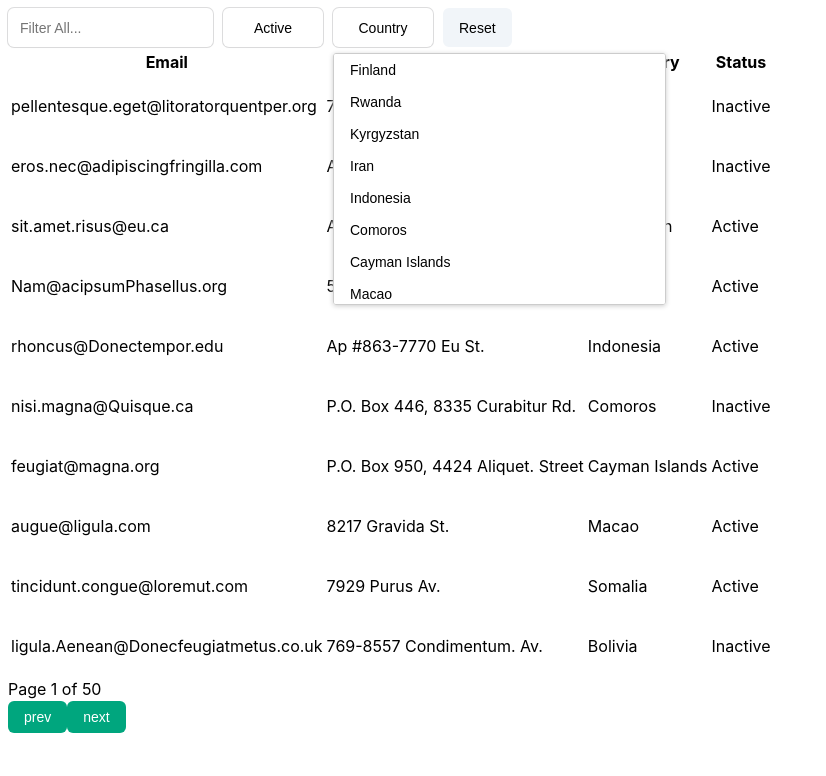
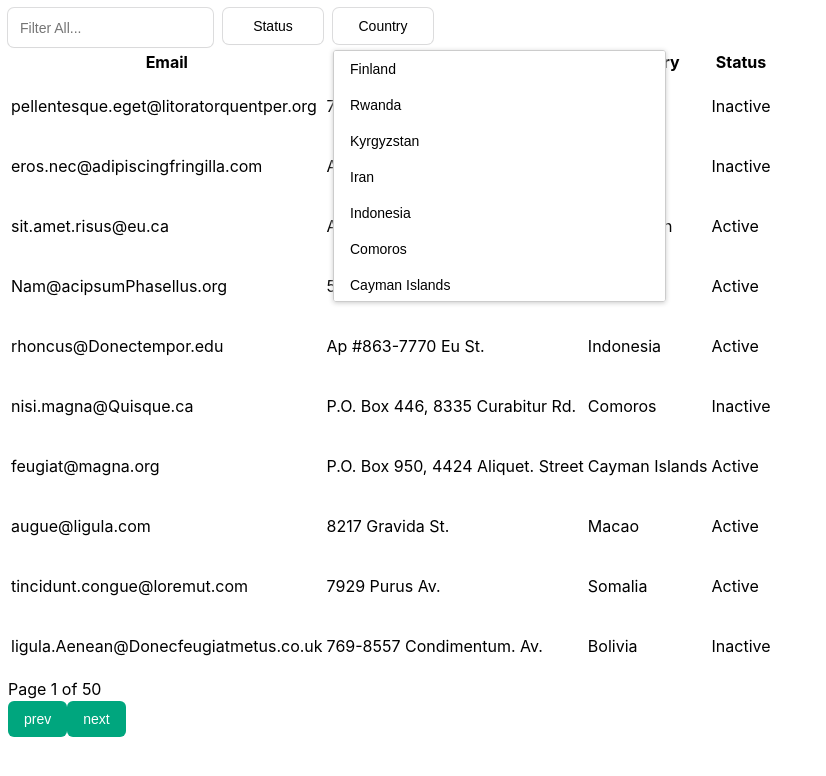
Before and after one commit to shirshak90/frontend-task, a React (Vite) app: page / in a window 1280 px wide. Both pictures are taken after a click on the button "Country". Shown: the top 776 px of the page, without its empty margins (0-826 px from the left). Built offline with nearby package versions, Linux system fonts and the light colour scheme.

Commit message:
removed onselect logic

```diff
--- a/src/index.css
+++ b/src/index.css
@@ -44,6 +44,10 @@ button {
   background-color: transparent;
   border: 0;
   cursor: pointer;
+  height: 2.25rem;
+  text-overflow: ellipsis;
+  overflow: hidden;
+  white-space: nowrap;
 }
 
 .default-button {
--- a/src/pages/users/components/users-active-filter.tsx
+++ b/src/pages/users/components/users-active-filter.tsx
@@ -15,16 +15,17 @@ export function UsersActiveFilter() {
     value: key,
   }));
 
-  const onSelect = ({ key }: { key: string }) => {
-    table.getColumn("active")?.setFilterValue(key);
-  };
-
   return (
     <>
       <Dropdown
         trigger={["click"]}
         overlay={
-          <Menu className="overlay-dropdown" onSelect={onSelect}>
+          <Menu
+            className="overlay-dropdown"
+            onClick={(info) =>
+              table.getColumn("active")?.setFilterValue(info.key)
+            }
+          >
             {options.map((option) => (
               <MenuItem key={option.value}>
                 <Button variant={"link"}>{option.label}</Button>
@@ -38,7 +39,7 @@ export function UsersActiveFilter() {
           {options
             .filter((item) => selectedValues === item.value)
             .map((item) => item.label)}
-          {!selectedValues && "Active"}
+          {!selectedValues && "Status"}
         </Button>
       </Dropdown>
     </>
--- a/src/pages/users/components/users-country-filter.tsx
+++ b/src/pages/users/components/users-country-filter.tsx
@@ -15,16 +15,17 @@ export function UsersCountryFilter() {
     value: key,
   }));
 
-  const onSelect = ({ key }: { key: string }) => {
-    table.getColumn("country")?.setFilterValue(key);
-  };
-
   return (
     <>
       <Dropdown
         trigger={["click"]}
         overlay={
-          <Menu className="overlay-dropdown" onSelect={onSelect}>
+          <Menu
+            className="overlay-dropdown"
+            onClick={(info) =>
+              table.getColumn("country")?.setFilterValue(info.key)
+            }
+          >
             {options.map((option) => (
               <MenuItem key={option.value}>
                 <Button variant={"link"}>{option.label}</Button>
--- a/src/pages/users/components/users-toolbar.tsx
+++ b/src/pages/users/components/users-toolbar.tsx
@@ -12,6 +12,8 @@ export function UsersToolbar() {
       <UsersInputFilter />
       <UsersActiveFilter />
       <UsersCountryFilter />
+      {(table.getState().globalFilter.length > 0 ||
+        table.getState().columnFilters.length > 0) && (
         <Button
           variant={"secondary"}
           onClick={() => {
@@ -22,6 +24,7 @@ export function UsersToolbar() {
         >
           Reset
         </Button>
+      )}
     </div>
   );
 }
```
Lines whose indentation alone changed are shown as unchanged.
